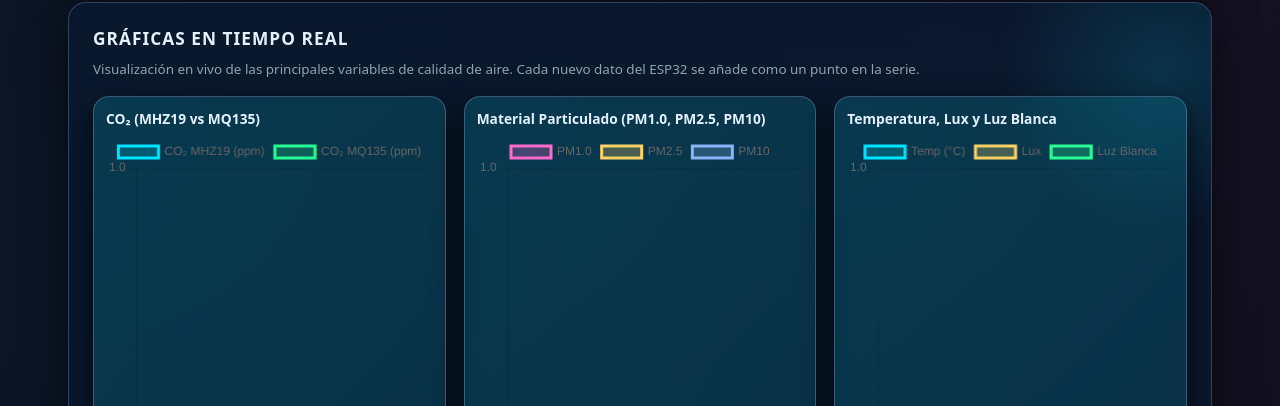
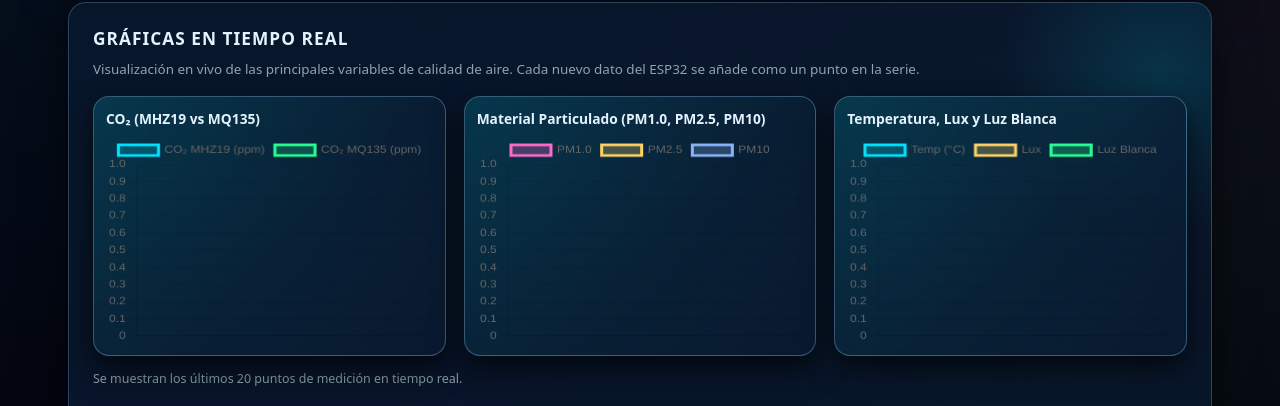
Before and after one commit to chrockny/calidad-aire-web, a website: page index.html in a window 1280 px wide. Shown: the part 416-822 px from the top of the page. Drawn offline with nearby package versions, Linux system fonts and the light colour scheme; no server answers.

Commit message:
idaudbwibudw

```diff
--- a/style.css
+++ b/style.css
@@ -284,8 +284,6 @@ main {
         grid-template-columns: repeat(3, minmax(0, 1fr));
     }
 }
-
-/* contenedor individual de cada gráfica */
 .chart-container {
     background: radial-gradient(circle at 0 0, rgba(0, 229, 255, 0.1), rgba(10, 25, 47, 0.96));
     border-radius: 16px;
@@ -298,7 +296,13 @@ main {
     position: relative;
     overflow: hidden;
     transition: transform var(--transition-normal), box-shadow var(--transition-normal), border-color var(--transition-normal);
+
+    /* 🔹 Alto controlado para que NO se estiren */
+    height: 260px;
+    max-height: 280px;
+    min-height: 220px;
 }
+
 
 .chart-container::after {
     content: "";
@@ -334,12 +338,13 @@ main {
     color: var(--text-soft);
     text-transform: none;
 }
-
-/* el canvas ocupa todo el espacio disponible */
 .chart-container canvas {
-    flex-grow: 1;
+    flex: 1 1 auto;
     z-index: 1;
     position: relative;
+    min-height: 0;
+    /* Para que respete el alto del contenedor */
+    height: 100% !important;
 }
 
 /* ===========================
```
